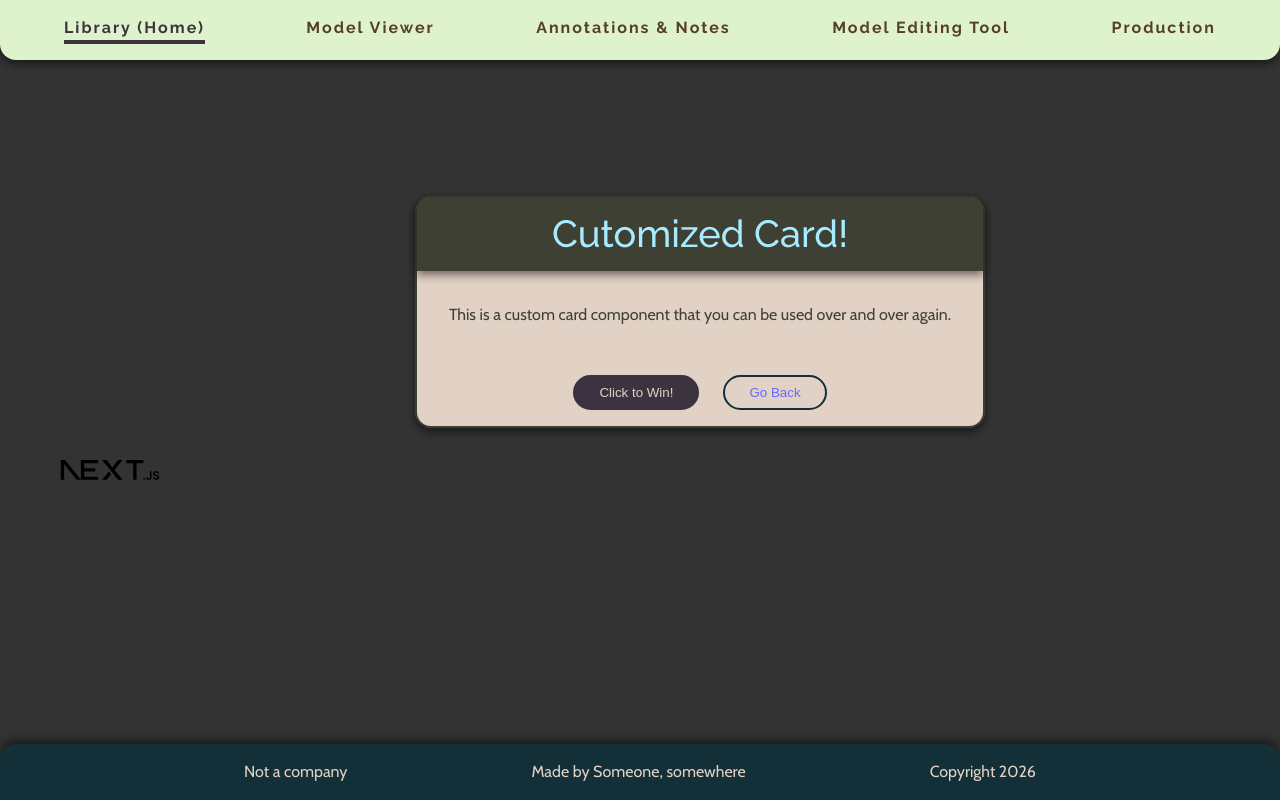
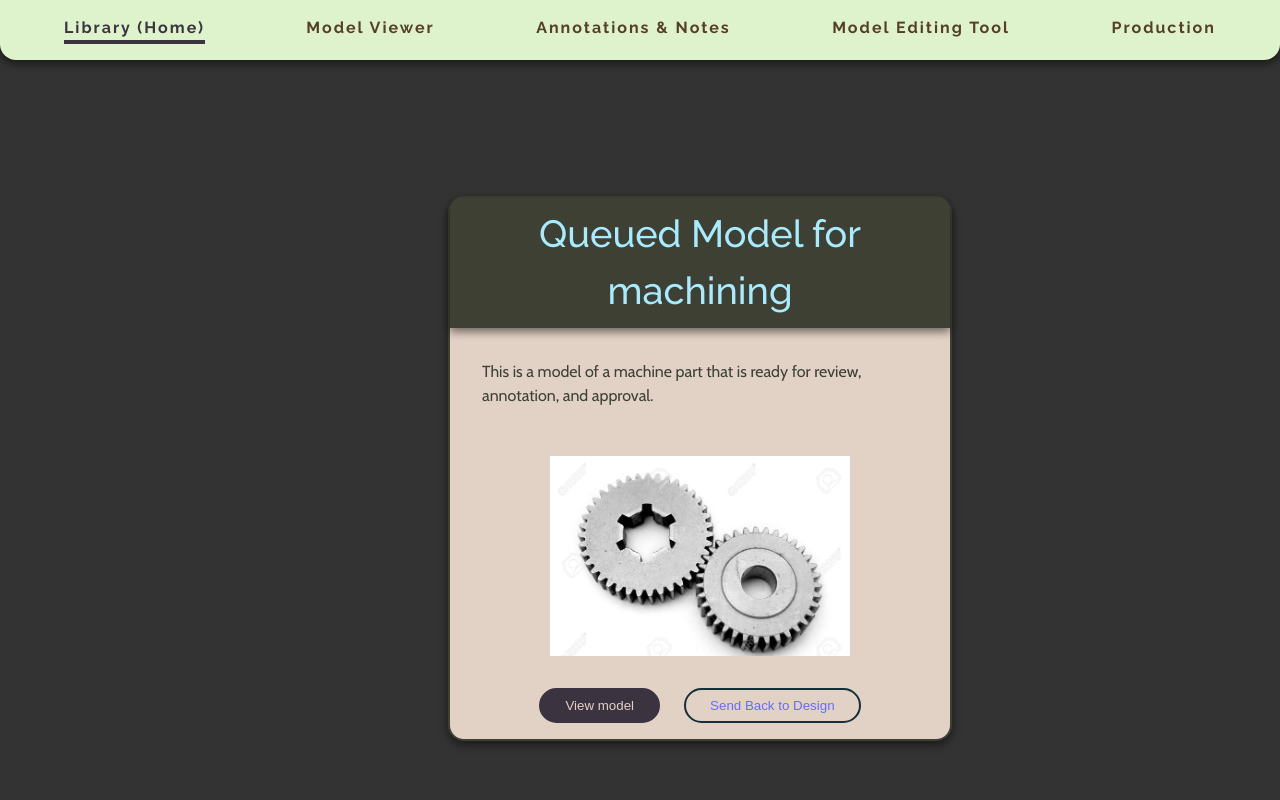
Before and after one commit to waynestedman/next-test-1, a Next.js app: page / in a window 1280 px wide. Built offline with nearby package versions, Linux system fonts and the light colour scheme.

Commit message:
add img to card

```diff
--- a/src/app/components/WCard.js
+++ b/src/app/components/WCard.js
@@ -1,10 +1,13 @@
 // custom card component
 "use client";
 
+import { useRouter } from "next/navigation";
+import Image from "next/image";
 import WButton from "./WButton";
 import styles from "./wcard.module.css";
 
 function WCard(props) {
+  const router = useRouter();
   return (
     <div className={`${styles["w-card"]} ${props.className}`}>
       {props.children}
@@ -16,13 +19,16 @@
           {props.body}
         </p>
       </div>
+      <div className={`${styles["w-card-image"]} ${props.imageClass}`}>
+        {props.image && <Image src={props.image} alt={props.alt || ""} width={300} height={200} />}
+      </div>
       <div className={`${styles["button-container"]}`}>
-        <WButton className={`${styles["win-button"]}`} label="Click to Win!" onClick={() => {
-          console.log("Click to Win Button has been clicked!");
+        <WButton className={`${styles["modelViewButton"]}`} label="View model" onClick={() => {
+          router.push("/modelViewer");
           }}>
         </WButton>
-        <WButton className={`${styles["go-back-button"]}`} label="Go Back" onClick={() => {
-          console.log("Go Back button has been clicked");
+        <WButton className={`${styles["go-back-button"]}`} label="Send Back to Design" onClick={() => {
+          alert("Model has been sent back to design!");
         }}></WButton>
       </div>
     </div>
--- a/src/app/components/wcard.module.css
+++ b/src/app/components/wcard.module.css
@@ -8,7 +8,7 @@
   color: var(--green-dark);
   border: 2px solid var(--green-dark);
   border-radius: 16px;
-  max-width: 600px;
+  max-width: 500px;
   margin: 1rem auto 2rem auto;
   box-shadow: var(--box-shadow);
 }
@@ -26,9 +26,16 @@
   color: var(--complimentary-blue);
 }
 
+.w-card-image {
+  img {
+    margin: 1rem auto;
+  }
+}
+
 .w-card-content {
   text-align: left;
   padding: 1rem;
+
   .w-card-body {
     padding: 1rem;
     color: var(--green-dark);
@@ -42,7 +49,7 @@
   gap: 1.5rem;
   margin-block: 1rem;
 
-  .win-button {
+  .modelViewButton {
     background-color: var(--complimentary-purple-dark);
     color: var(--tan-light);
     border: 2px solid var(--complimentary-purple-dark);
--- a/src/app/page.js
+++ b/src/app/page.js
@@ -6,17 +6,19 @@
   return (
     <div className={styles.homePage}>
       <WCard
-        title="Cutomized Card!"
-        body="This is a custom card component that you can be used over and over again."
+        title="Queued Model for machining"
+        image="/machine-part.jpg"
+        alt="A machine part"
+        body="This is a model of a machine part that is ready for review, annotation, and approval."
       />
-      <Image
+      {/* <Image
         className={styles.logo}
         src="/next.svg"
         alt="Next.js logo"
         width={100}
         height={20}
         priority
-      />
+      /> */}
       {/* <div className={styles.intro}>
         <h1>To get started, edit the page.js file.</h1>
         <p>
```
Also changed, not shown: public/machine-part.jpg (added).
